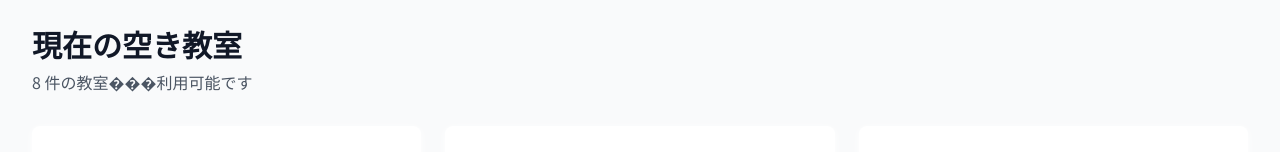
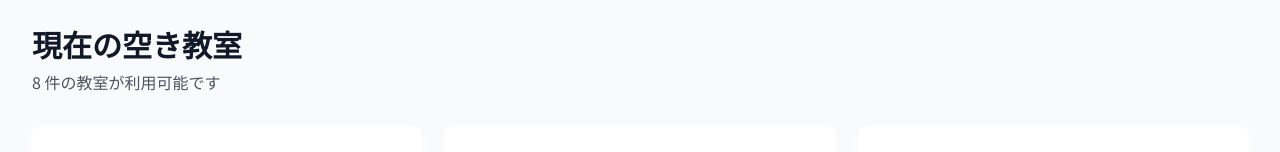
Before and after one commit to masato09-16/2025yac, a React (Vite) app: page / in a window 1280 px wide. Shown: the part 314-466 px from the top of the page. Built offline with nearby package versions, Linux system fonts and the light colour scheme.

Commit message:
文字化けを解決

```diff
--- a/client/pages/Index.tsx
+++ b/client/pages/Index.tsx
@@ -141,7 +141,7 @@ export default function Index() {
             現在の空き教室
           </h2>
           <p className="text-sm sm:text-base text-gray-600">
-            {availableCount} 件の教室���利用可能です
+            {availableCount} 件の教室が利用可能です
           </p>
         </div>
 
```
